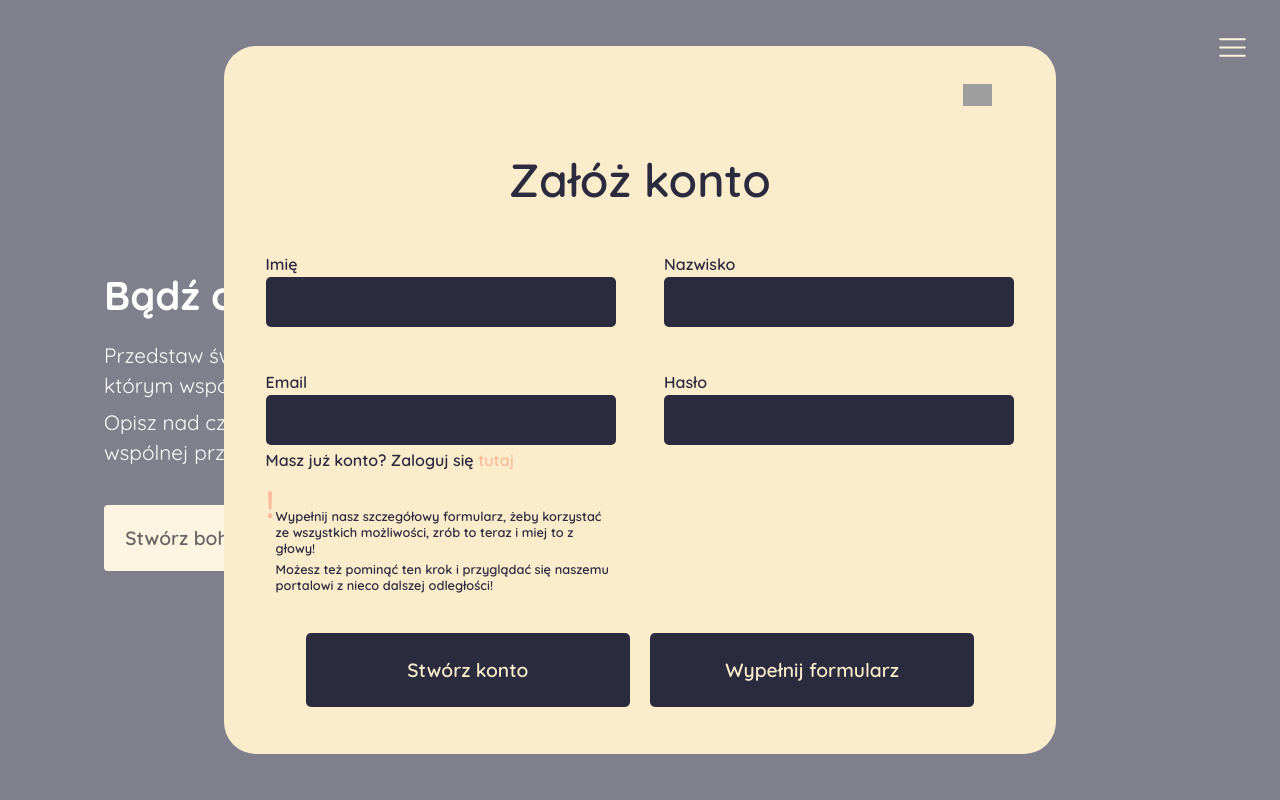
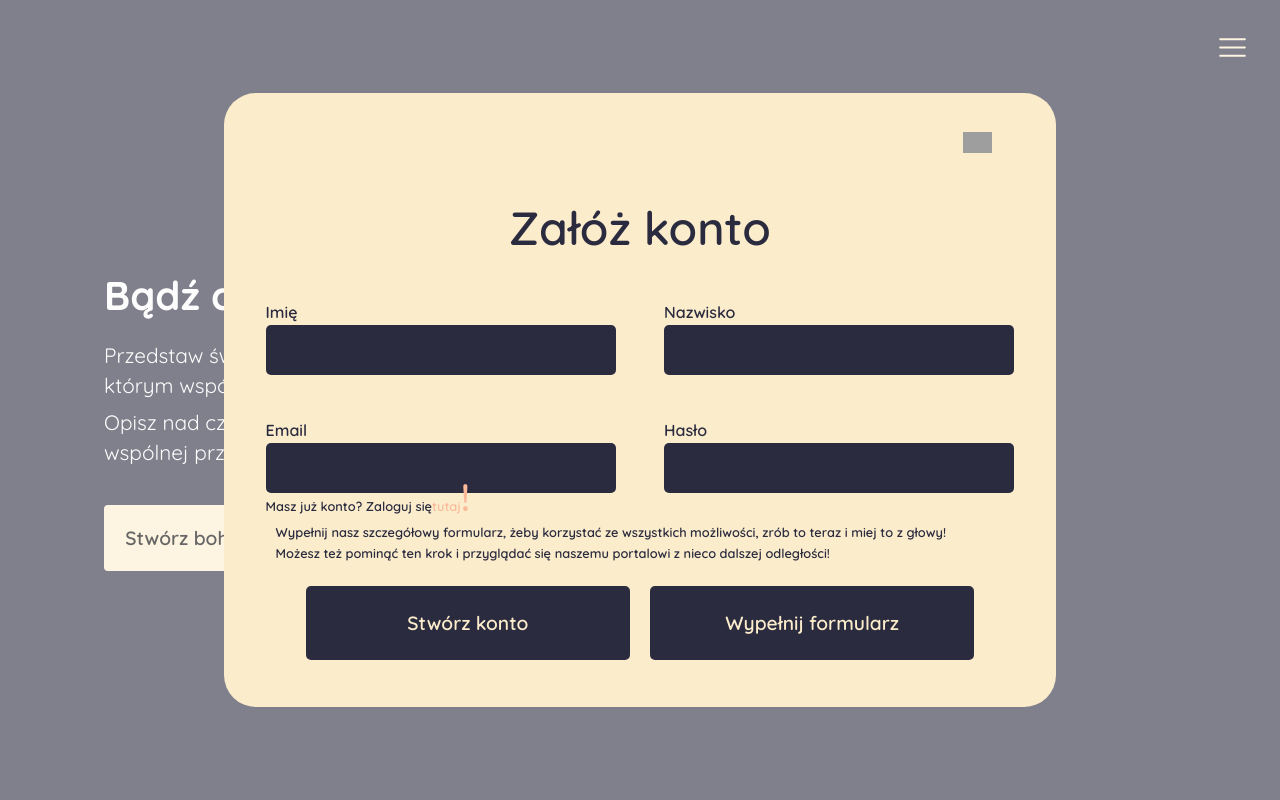
Before and after one commit to infoshareacademy/jfddr1-maklowiczeprogramowania-app, a React (Create React App) app: page /pages/SignUpDesktop in a window 1280 px wide. Shown: the top 800 px of the page. Built offline with nearby package versions, Linux system fonts and the light colour scheme; no server answers; grey boxes are pictures that could not be loaded.

Commit message:
Add logic needed to sign up user & create & add Form component

```diff
--- a/src/pages/desktop/SignUpDesktop.jsx
+++ b/src/pages/desktop/SignUpDesktop.jsx
@@ -1,5 +1,7 @@
-import React from "react";
+import React, { useRef } from "react";
 import styled from "styled-components";
+import { useAuth } from "../../contexts/AuthContext";
+import { Link, useHistory } from "react-router-dom";
 import DesktopFormTemplate from "../../components/templates/DesktopFormTemplate";
 import { StyledLabelDesktop } from "../../components/Label";
 import Input from "../../components/Input";
@@ -9,7 +11,6 @@ import {
   StyledParagraph,
   StyledAnchor,
 } from "../../components/SignInUpElements";
-
 const MainInputContainer = styled.div`
   display: flex;
   gap: 3rem;
@@ -42,23 +43,79 @@ const SingUpInfoParagraph = styled.p`
   margin: -20px 0 25px 10px;
 `;
 
+const Form = styled.form``;
+
 const SignUpDesktop = () => {
+  const firstNameRef = React.createRef();
+  const secondNameRef = React.createRef();
+  const emailRef = React.createRef();
+  const passwordRef = React.createRef();
+  const { signUp } = useAuth();
+  const history = useHistory();
+
+  const submitHandler = (e) => {
+    e.preventDefault();
+    signUp(
+      // firstNameRef.current.value,
+      // secondNameRef.current.value,
+      emailRef.current.value,
+      passwordRef.current.value
+    ).then(history.push("/pages/AuthWelcomeView"));
+  };
+
   return (
     <DesktopFormTemplate>
       <SignInTitle>Załóż konto</SignInTitle>
+      <Form onSubmit={submitHandler}>
         <MainInputContainer>
           <SideInputContainer>
             <StyledLabelDesktop htmlFor={"firstName"}>
               {"Imię"}
             </StyledLabelDesktop>
-          <Input id={"firstName"} name={"firstName"} type={"text"} />
+            <Input
+              ref={firstNameRef}
+              id={"firstName"}
+              name={"firstName"}
+              type={"text"}
+              required
+            />
             <StyledLabelDesktop htmlFor={"email"}>{"Email"}</StyledLabelDesktop>
-          <Input id={"email"} name={"email"} type={"email"} />
+            <Input
+              ref={emailRef}
+              id={"email"}
+              name={"email"}
+              type={"email"}
+              required
+            />
+          </SideInputContainer>
+          <SideInputContainer>
+            <StyledLabelDesktop htmlFor={"secondName"}>
+              {"Nazwisko"}
+            </StyledLabelDesktop>
+            <Input
+              ref={secondNameRef}
+              id={"secondName"}
+              name={"secondName"}
+              type={"text"}
+              required
+            />
+            <StyledLabelDesktop htmlFor={"password"}>
+              {"Hasło"}
+            </StyledLabelDesktop>
+            <Input
+              ref={passwordRef}
+              id={"password"}
+              name={"password"}
+              type={"password"}
+              required
+            />
+          </SideInputContainer>
+        </MainInputContainer>
+        <SingUpInfoContainer>
           <StyledParagraph>
-            Masz już konto? Zaloguj się{" "}
+            Masz już konto? Zaloguj się
             <StyledAnchor href="/">tutaj</StyledAnchor>
           </StyledParagraph>
-          <SingUpInfoContainer>
           <SingUpInfoMark>!</SingUpInfoMark>
           <SingUpInfoParagraph>
             Wypełnij nasz szczegółowy formularz, żeby korzystać ze wszystkich
@@ -69,22 +126,11 @@ const SignUpDesktop = () => {
             nieco dalszej odległości!
           </SingUpInfoParagraph>
         </SingUpInfoContainer>
-        </SideInputContainer>
-        <SideInputContainer>
-          <StyledLabelDesktop htmlFor={"secondName"}>
-            {"Nazwisko"}
-          </StyledLabelDesktop>
-          <Input id={"secondName"} name={"secondName"} type={"text"} />
-          <StyledLabelDesktop htmlFor={"password"}>
-            {"Hasło"}
-          </StyledLabelDesktop>
-          <Input id={"password"} name={"password"} type={"password"} />
-        </SideInputContainer>
-      </MainInputContainer>
         <ButtonContainer>
           <MediumButton type={"submit"} label={"Stwórz konto"} />
-        <MediumButton type={"submit"} label={"Wypełnij formularz"} />
+          <MediumButton label={"Wypełnij formularz"} />
         </ButtonContainer>
+      </Form>
     </DesktopFormTemplate>
   );
 };
```
Lines whose indentation alone changed are shown as unchanged.
